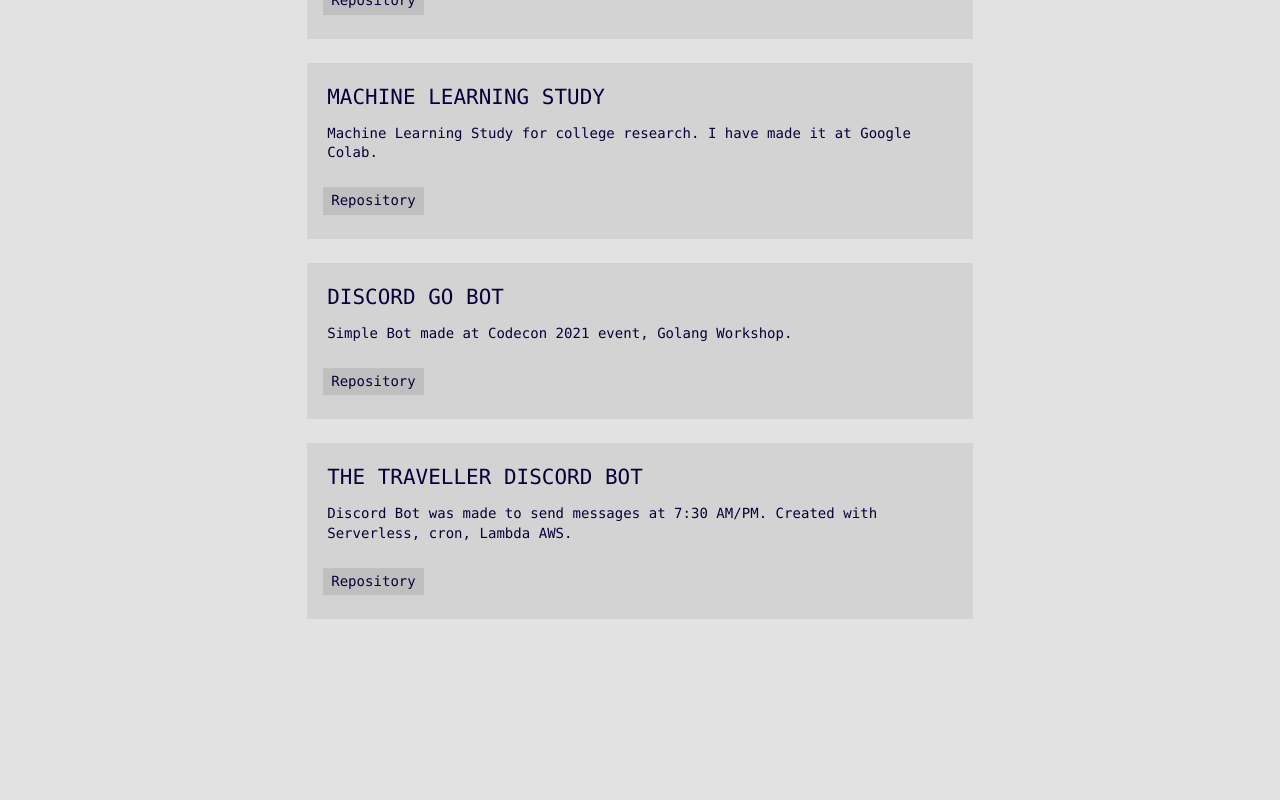
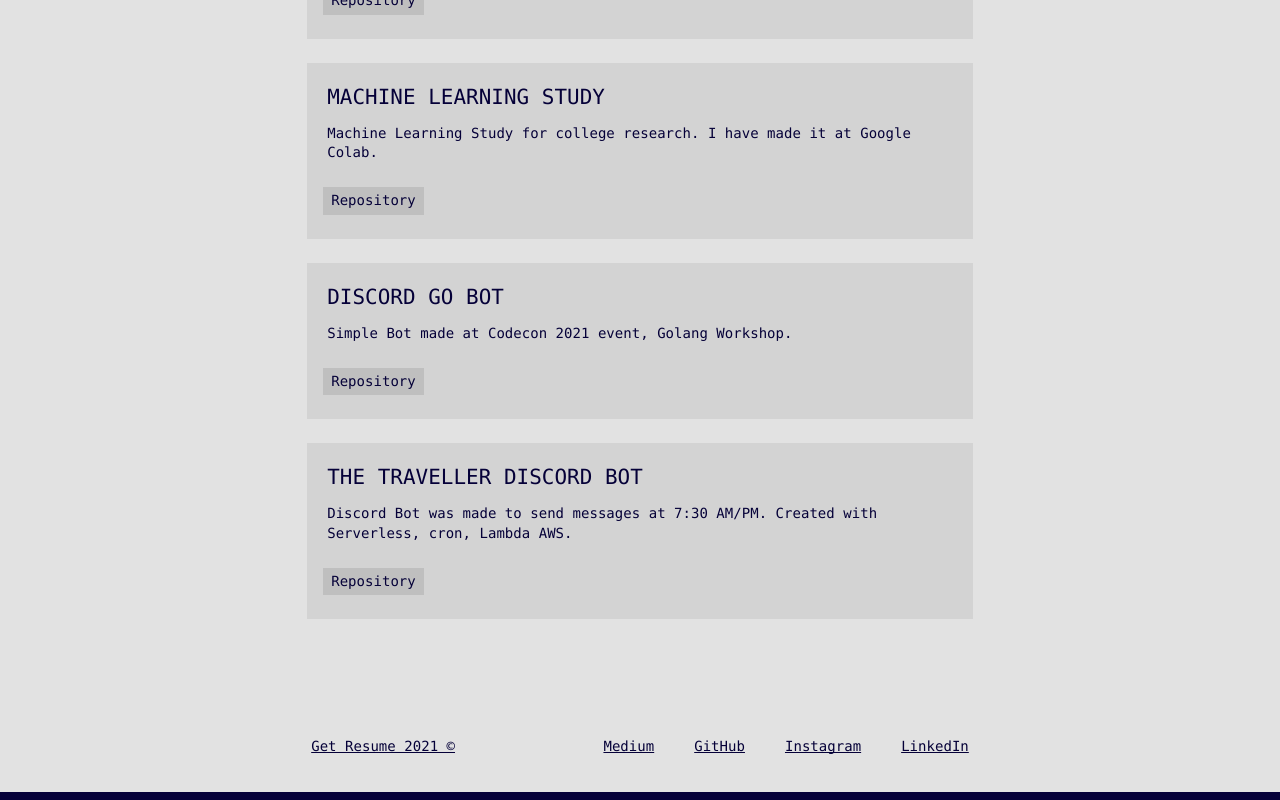
Before and after one commit to HenriPett/henr.dev, a Next.js app: page /projects in a window 1280 px wide. Shown: the part 2069-2869 px from the top of the page. Before the commit the page ends 2765 px from the top, so only its background shows below. Built offline with nearby package versions, Linux system fonts and the light colour scheme.

Commit message:
add: footer

```diff
--- a/pages/projects.js
+++ b/pages/projects.js
@@ -6,6 +6,7 @@ import Link from "next/link";
 import MainWrapper from "../components/mainWrapper";
 import Main from "../components/innerWrapper";
 import Card from "../components/card";
+import Footer from "../components/footer";
 
 const Playground = () => (
   <Motion>
@@ -113,6 +114,7 @@ const Playground = () => (
         </div>
       </Main>
     </MainWrapper>
+    <Footer />
   </Motion>
 );
 
```
Also changed, not shown: pages/writings.js (+13 -5 lines).
